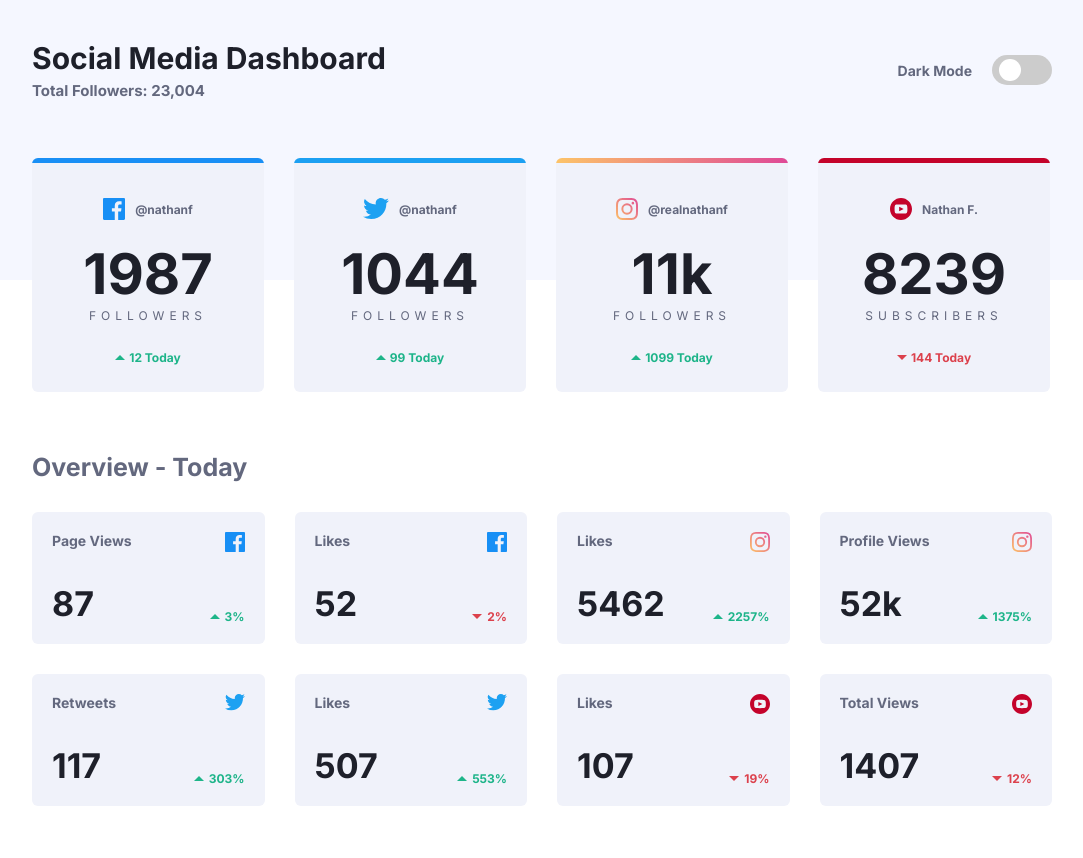
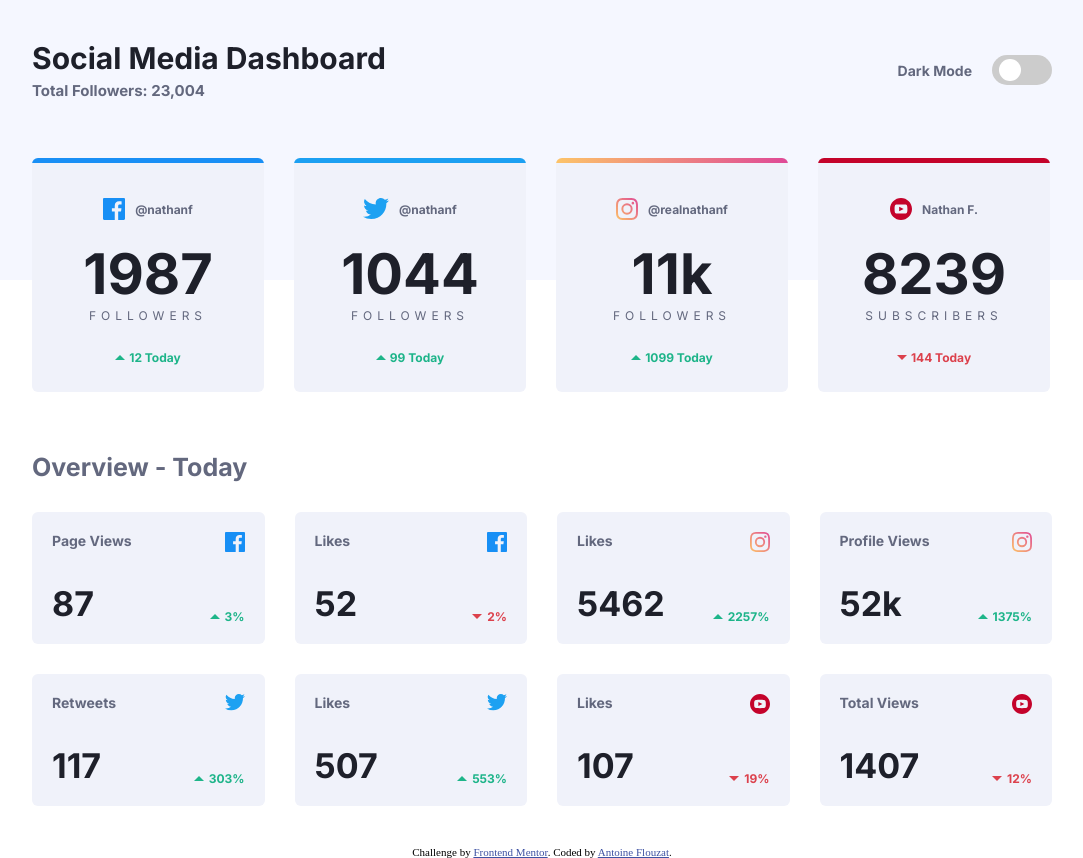
Before and after one commit to Antoine-Flo/dark-mode, a plain HTML site: page index.html in a window 1280 px wide. Shown: the whole page, without its empty margins (98-1181 px from the left). Drawn offline with Linux system fonts and the light colour scheme.

Commit message:
Attribution and Read Me Updated

```diff
--- a/index.html
+++ b/index.html
@@ -206,10 +206,10 @@
 
   <script src="/index.js"></script>
 
-  <!-- <div class="attribution">
+  <div class="attribution">
     Challenge by <a href="https://www.frontendmentor.io?ref=challenge" target="_blank">Frontend Mentor</a>.
-    Coded by <a href="#">Your Name Here</a>.
-  </div> -->
+    Coded by <a href="https://github.com/Antoine-Flo">Antoine Flouzat</a>.
+  </div>
 
 </body>
 
```
Also changed, not shown: 1 other file.
